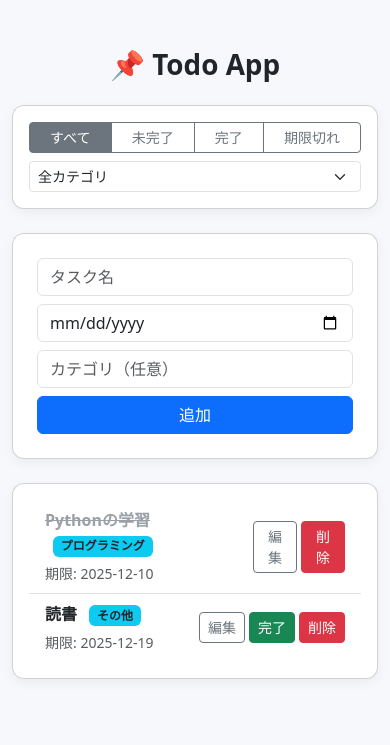
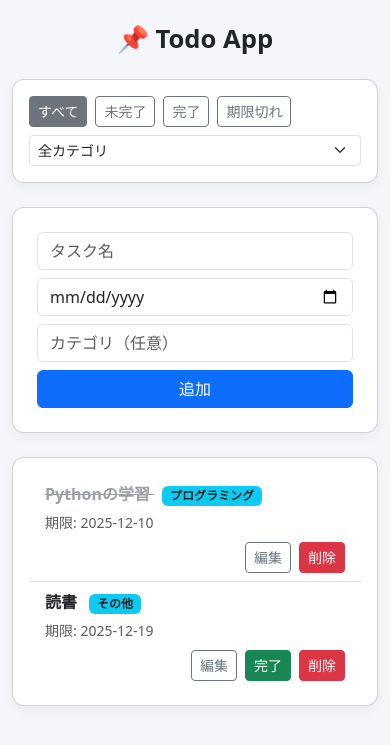
Before and after one commit to potyazushi/todo_app, a FastAPI app: page / in a window 390 px wide. Shown: the top 745 px of the page. Run offline with FastAPI, Linux system fonts and the light colour scheme.

Commit message:
Update index.html

```diff
--- a/templates/index.html
+++ b/templates/index.html
@@ -6,7 +6,7 @@
     <link rel="stylesheet" href="https://cdn.jsdelivr.net/npm/bootstrap@5.3.0/dist/css/bootstrap.min.css">
     <style>
         body {
-            background: #f7f8fc;
+            background: #f5f6fa;
         }
         .card-custom {
             border-radius: 12px;
@@ -16,30 +16,46 @@
             text-decoration: line-through;
             color: #9aa0a6;
         }
+        @media (max-width: 576px) {
+            h1 {
+                font-size: 1.6rem;
+            }
+            .list-group-item {
+                flex-direction: column;
+                align-items: flex-start !important;
+            }
+            .task-buttons {
+                width: 100%;
+                display: flex;
+                justify-content: flex-end;
+                gap: 6px;
+                margin-top: 8px;
+            }
+        }
     </style>
 </head>
 <body>
 
-<div class="container py-5">
+<div class="container py-4">
 
     <!-- タイトル -->
-    <h1 class="mb-4 text-center fw-bold">📌 Todo App</h1>
+    <h1 class="text-center fw-bold mb-4">📌 Todo App</h1>
 
-    <!-- カード：フィルター -->
-    <div class="card card-custom mb-4 p-3">
-        <div class="d-flex flex-column flex-md-row justify-content-between align-items-md-center">
+    <!-- フィルター -->
+    <div class="card card-custom p-3 mb-4">
+        <div class="row g-2 align-items-center">
 
             <!-- フィルターボタン -->
-            <div class="btn-group btn-group-sm mb-2 mb-md-0">
-                <a href="/" class="btn btn-outline-secondary {% if not filter %}active{% endif %}">すべて</a>
-                <a href="/?filter=active" class="btn btn-outline-secondary {% if filter == 'active' %}active{% endif %}">未完了</a>
-                <a href="/?filter=completed" class="btn btn-outline-secondary {% if filter == 'completed' %}active{% endif %}">完了</a>
-                <a href="/?filter=expired" class="btn btn-outline-secondary {% if filter == 'expired' %}active{% endif %}">期限切れ</a>
+            <div class="col-12 col-md-8 d-flex flex-wrap gap-2">
+                <a href="/" class="btn btn-outline-secondary btn-sm {% if not filter %}active{% endif %}">すべて</a>
+                <a href="/?filter=active" class="btn btn-outline-secondary btn-sm {% if filter == 'active' %}active{% endif %}">未完了</a>
+                <a href="/?filter=completed" class="btn btn-outline-secondary btn-sm {% if filter == 'completed' %}active{% endif %}">完了</a>
+                <a href="/?filter=expired" class="btn btn-outline-secondary btn-sm {% if filter == 'expired' %}active{% endif %}">期限切れ</a>
             </div>
 
             <!-- カテゴリ選択 -->
-            <form method="get" class="d-flex ms-md-3">
-                <input type="hidden" name="filter" value="{{ filter or '' }}">
+            <div class="col-12 col-md-4">
+                <form method="get">
                     <select name="category" class="form-select form-select-sm" onchange="this.form.submit()">
                         <option value="">全カテゴリ</option>
                         {% for cat in categories %}
@@ -49,9 +65,10 @@
                 </form>
             </div>
         </div>
+    </div>
 
-    <!-- カード：新規追加 -->
-    <div class="card card-custom mb-4 p-4">
+    <!-- タスク追加フォーム -->
+    <div class="card card-custom p-4 mb-4">
         <form method="post" action="/create">
             <div class="row g-2">
                 <div class="col-12 col-md-4">
@@ -70,24 +87,22 @@
         </form>
     </div>
 
-    <!-- カード：タスク一覧 -->
+    <!-- タスク一覧 -->
     <div class="card card-custom p-3">
         <ul class="list-group list-group-flush">
             {% for todo in todos %}
             <li class="list-group-item d-flex justify-content-between align-items-center">
 
-                <div>
+                <div class="w-100">
                     <!-- タイトル -->
                     <strong class="{% if todo.completed %}todo-completed{% endif %}">
                         {{ todo.title }}
                     </strong>
 
-                    <!-- カテゴリラベル -->
                     {% if todo.category %}
                         <span class="badge bg-info text-dark ms-2">{{ todo.category }}</span>
                     {% endif %}
 
-                    <!-- 期限表示 -->
                     <div class="mt-1">
                         <small class="text-muted">期限: {{ todo.due }}</small>
 
@@ -98,7 +113,7 @@
                 </div>
 
                 <!-- ボタン -->
-                <div class="d-flex gap-1">
+                <div class="task-buttons d-flex gap-2">
                     <a href="/edit/{{ todo.id }}" class="btn btn-outline-secondary btn-sm">編集</a>
                     {% if not todo.completed %}
                         <a href="/complete/{{ todo.id }}" class="btn btn-success btn-sm">完了</a>
```
Lines whose indentation alone changed are shown as unchanged.
